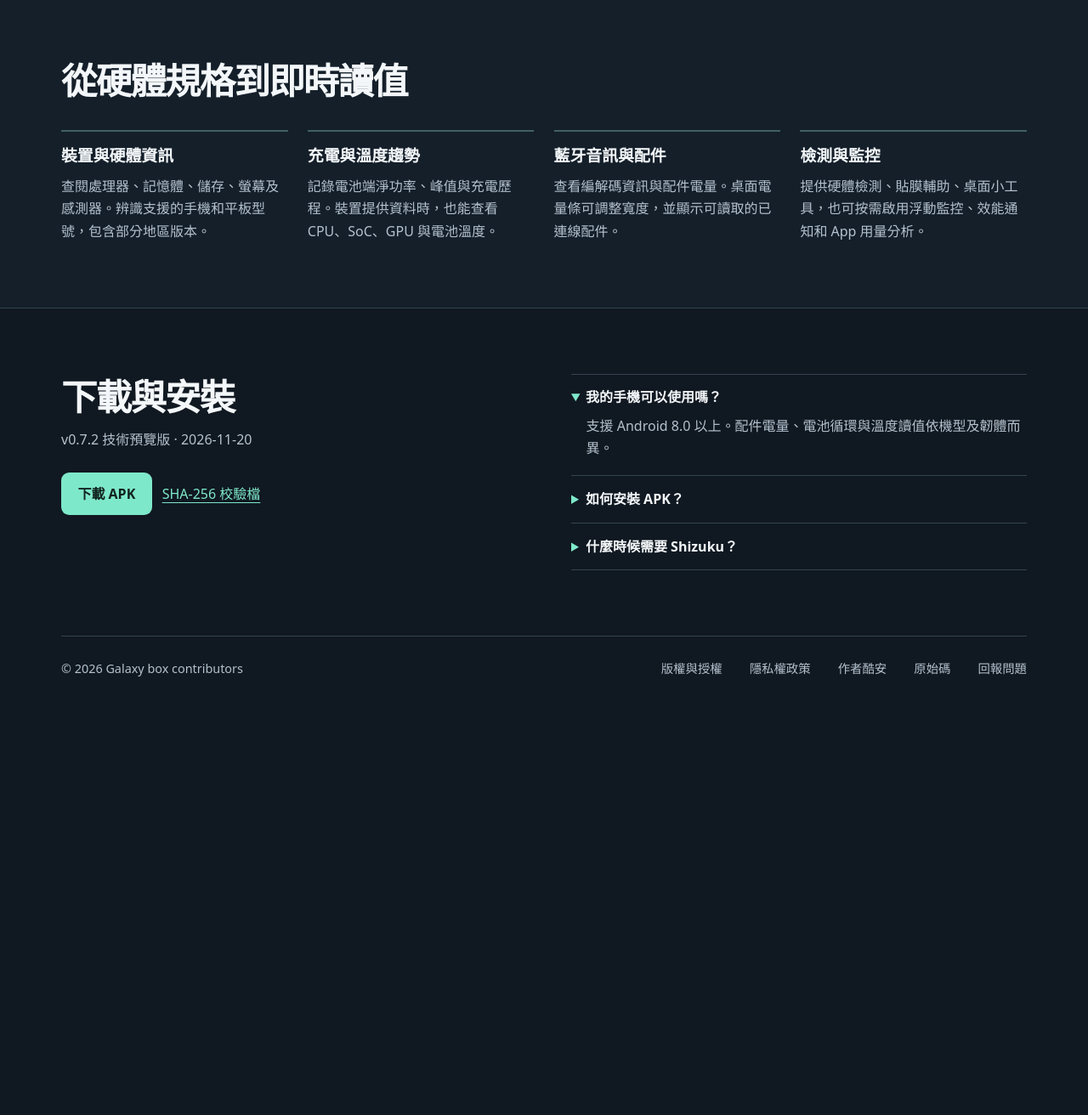
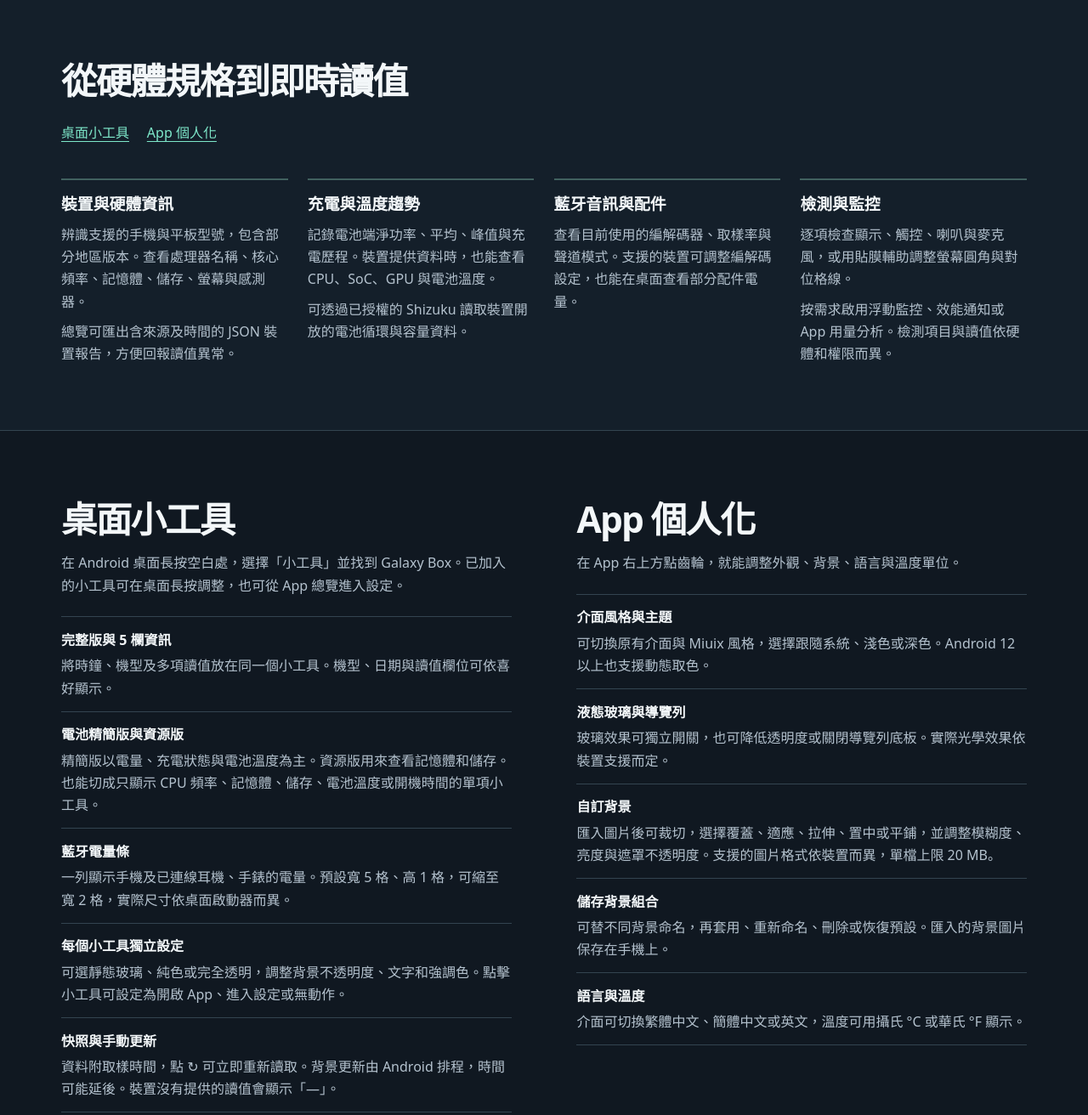
Before and after one commit to shadow11190/Galaxy-box, a plain HTML site: page index.html in a window 1280 px wide. Shown: the part 940-2252 px from the top of the page at 85% size. Before the commit the page ends 1765 px from the top, so only its background shows below. Drawn offline with Linux system fonts and the light colour scheme.

Commit message:
Expand widgets and customization on the product site

```diff
--- a/index.html
+++ b/index.html
@@ -9,7 +9,7 @@
   <meta property="og:description" content="看懂手機的硬體、溫度與充電狀態。">
   <meta property="og:type" content="website">
   <link rel="icon" href="assets/icon.png">
-  <link rel="stylesheet" href="style.css?v=device">
+  <link rel="stylesheet" href="style.css?v=features">
   <script src="preview.js?v=device" defer></script>
   <title>Galaxy Box｜Android 裝置工具箱</title>
 </head>
@@ -50,14 +50,42 @@
     <section class="band" id="features" aria-labelledby="features-title">
       <div class="shell features">
         <h2 id="features-title">從硬體規格到即時讀值</h2>
+        <nav class="feature-jumps" aria-label="功能章節">
+          <a href="#widgets">桌面小工具</a>
+          <a href="#customization">App 個人化</a>
+        </nav>
         <div class="feature-grid">
-          <article><h3>裝置與硬體資訊</h3><p>查閱處理器、記憶體、儲存、螢幕及感測器。辨識支援的手機和平板型號，包含部分地區版本。</p></article>
-          <article><h3>充電與溫度趨勢</h3><p>記錄電池端淨功率、峰值與充電歷程。裝置提供資料時，也能查看 CPU、SoC、GPU 與電池溫度。</p></article>
-          <article><h3>藍牙音訊與配件</h3><p>查看編解碼資訊與配件電量。桌面電量條可調整寬度，並顯示可讀取的已連線配件。</p></article>
-          <article><h3>檢測與監控</h3><p>提供硬體檢測、貼膜輔助、桌面小工具，也可按需啟用浮動監控、效能通知和 App 用量分析。</p></article>
+          <article><h3>裝置與硬體資訊</h3><p>辨識支援的手機與平板型號，包含部分地區版本。查看處理器名稱、核心頻率、記憶體、儲存、螢幕與感測器。</p><p>總覽可匯出含來源及時間的 JSON 裝置報告，方便回報讀值異常。</p></article>
+          <article><h3>充電與溫度趨勢</h3><p>記錄電池端淨功率、平均、峰值與充電歷程。裝置提供資料時，也能查看 CPU、SoC、GPU 與電池溫度。</p><p>可透過已授權的 Shizuku 讀取裝置開放的電池循環與容量資料。</p></article>
+          <article><h3>藍牙音訊與配件</h3><p>查看目前使用的編解碼器、取樣率與聲道模式。支援的裝置可調整編解碼設定，也能在桌面查看部分配件電量。</p></article>
+          <article><h3>檢測與監控</h3><p>逐項檢查顯示、觸控、喇叭與麥克風，或用貼膜輔助調整螢幕圓角與對位格線。</p><p>按需求啟用浮動監控、效能通知或 App 用量分析。檢測項目與讀值依硬體和權限而異。</p></article>
         </div>
       </div>
     </section>
+    <div class="shell feature-details">
+      <section id="widgets" aria-labelledby="widgets-title">
+        <h2 id="widgets-title">桌面小工具</h2>
+        <p class="feature-lede">在 Android 桌面長按空白處，選擇「小工具」並找到 Galaxy Box。已加入的小工具可在桌面長按調整，也可從 App 總覽進入設定。</p>
+        <dl class="feature-spec">
+          <div><dt>完整版與 5 欄資訊</dt><dd>將時鐘、機型及多項讀值放在同一個小工具。機型、日期與讀值欄位可依喜好顯示。</dd></div>
+          <div><dt>電池精簡版與資源版</dt><dd>精簡版以電量、充電狀態與電池溫度為主。資源版用來查看記憶體和儲存。也能切成只顯示 CPU 頻率、記憶體、儲存、電池溫度或開機時間的單項小工具。</dd></div>
+          <div><dt>藍牙電量條</dt><dd>一列顯示手機及已連線耳機、手錶的電量。預設寬 5 格、高 1 格，可縮至寬 2 格，實際尺寸依桌面啟動器而異。</dd></div>
+          <div><dt>每個小工具獨立設定</dt><dd>可選靜態玻璃、純色或完全透明，調整背景不透明度、文字和強調色。點擊小工具可設定為開啟 App、進入設定或無動作。</dd></div>
+          <div><dt>快照與手動更新</dt><dd>資料附取樣時間，點 ↻ 可立即重新讀取。背景更新由 Android 排程，時間可能延後。裝置沒有提供的讀值會顯示「—」。</dd></div>
+        </dl>
+      </section>
+      <section id="customization" aria-labelledby="customization-title">
+        <h2 id="customization-title">App 個人化</h2>
+        <p class="feature-lede">在 App 右上方點齒輪，就能調整外觀、背景、語言與溫度單位。</p>
+        <dl class="feature-spec">
+          <div><dt>介面風格與主題</dt><dd>可切換原有介面與 Miuix 風格，選擇跟隨系統、淺色或深色。Android 12 以上也支援動態取色。</dd></div>
+          <div><dt>液態玻璃與導覽列</dt><dd>玻璃效果可獨立開關，也可降低透明度或關閉導覽列底板。實際光學效果依裝置支援而定。</dd></div>
+          <div><dt>自訂背景</dt><dd>匯入圖片後可裁切，選擇覆蓋、適應、拉伸、置中或平鋪，並調整模糊度、亮度與遮罩不透明度。支援的圖片格式依裝置而異，單檔上限 20 MB。</dd></div>
+          <div><dt>儲存背景組合</dt><dd>可替不同背景命名，再套用、重新命名、刪除或恢復預設。匯入的背景圖片保存在手機上。</dd></div>
+          <div><dt>語言與溫度</dt><dd>介面可切換繁體中文、簡體中文或英文，溫度可用攝氏 °C 或華氏 °F 顯示。</dd></div>
+        </dl>
+      </section>
+    </div>
     <section class="shell installation" id="install" aria-labelledby="install-title">
       <div>
         <h2 id="install-title">下載與安裝</h2>
--- a/style.css
+++ b/style.css
@@ -57,6 +57,14 @@ h3 { font-size: 1.18rem; line-height: 1.35; }
 .feature-grid { display: grid; grid-template-columns: repeat(4, minmax(0, 1fr)); gap: 1.45rem; margin-top: 2rem; }
 .feature-grid article { border-top: 2px solid #41615f; padding-top: 1rem; }
 .feature-grid p, .details p { color: var(--muted); margin-top: .55rem; }
+.feature-jumps { display: flex; flex-wrap: wrap; gap: .3rem 1.3rem; margin-top: .8rem; }
+.feature-jumps a { display: inline-flex; align-items: center; min-height: 44px; color: var(--mint); text-underline-offset: .25em; }
+.feature-details { display: grid; grid-template-columns: repeat(2, minmax(0, 1fr)); gap: clamp(2.25rem, 6vw, 5.5rem); padding-block: clamp(3rem, 6vw, 5rem); border-bottom: 1px solid var(--line); }
+.feature-lede { margin-top: .75rem; color: var(--muted); }
+.feature-spec { margin: 1.45rem 0 0; border-top: 1px solid var(--line); }
+.feature-spec div { padding-block: .85rem; border-bottom: 1px solid var(--line); }
+.feature-spec dt { font-weight: 720; }
+.feature-spec dd { margin: .25rem 0 0; color: var(--muted); }
 .installation { display: grid; grid-template-columns: minmax(0, 1fr) minmax(0, 1fr); gap: clamp(2rem, 5vw, 4rem); }
 .muted { color: var(--muted); margin-top: .7rem; }
 .text-link { color: var(--mint); display: inline-flex; align-items: center; min-height: 44px; text-underline-offset: .28em; }
@@ -82,7 +90,7 @@ summary::marker { color: var(--mint); }
   .feature-grid { grid-template-columns: repeat(2, minmax(0, 1fr)); }
 }
 @media (max-width: 43rem) {
-  .hero, .installation { grid-template-columns: minmax(0, 1fr); }
+  .hero, .installation, .feature-details { grid-template-columns: minmax(0, 1fr); }
   .hero { padding-top: 3rem; }
   .showcase { max-width: 29rem; width: 100%; margin-inline: auto; }
   .phone { width: min(60%, 15rem); }
```
